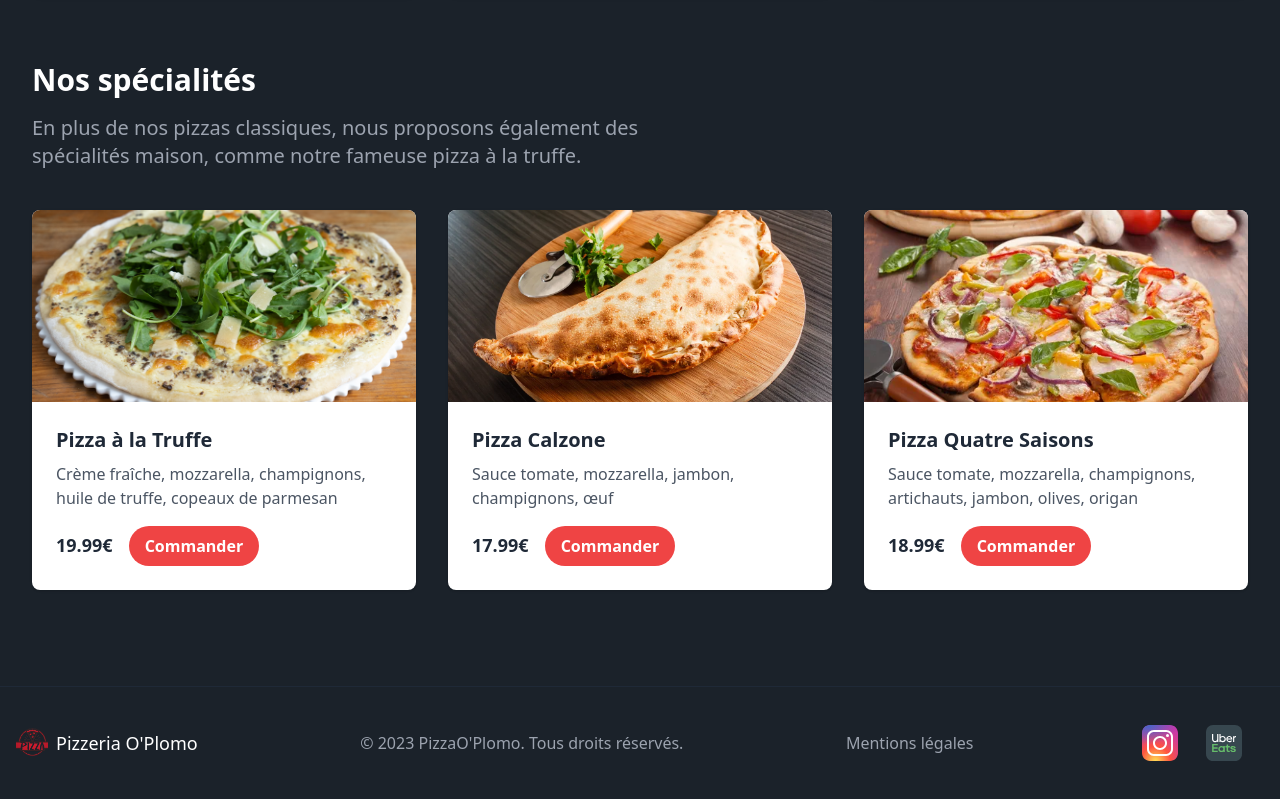
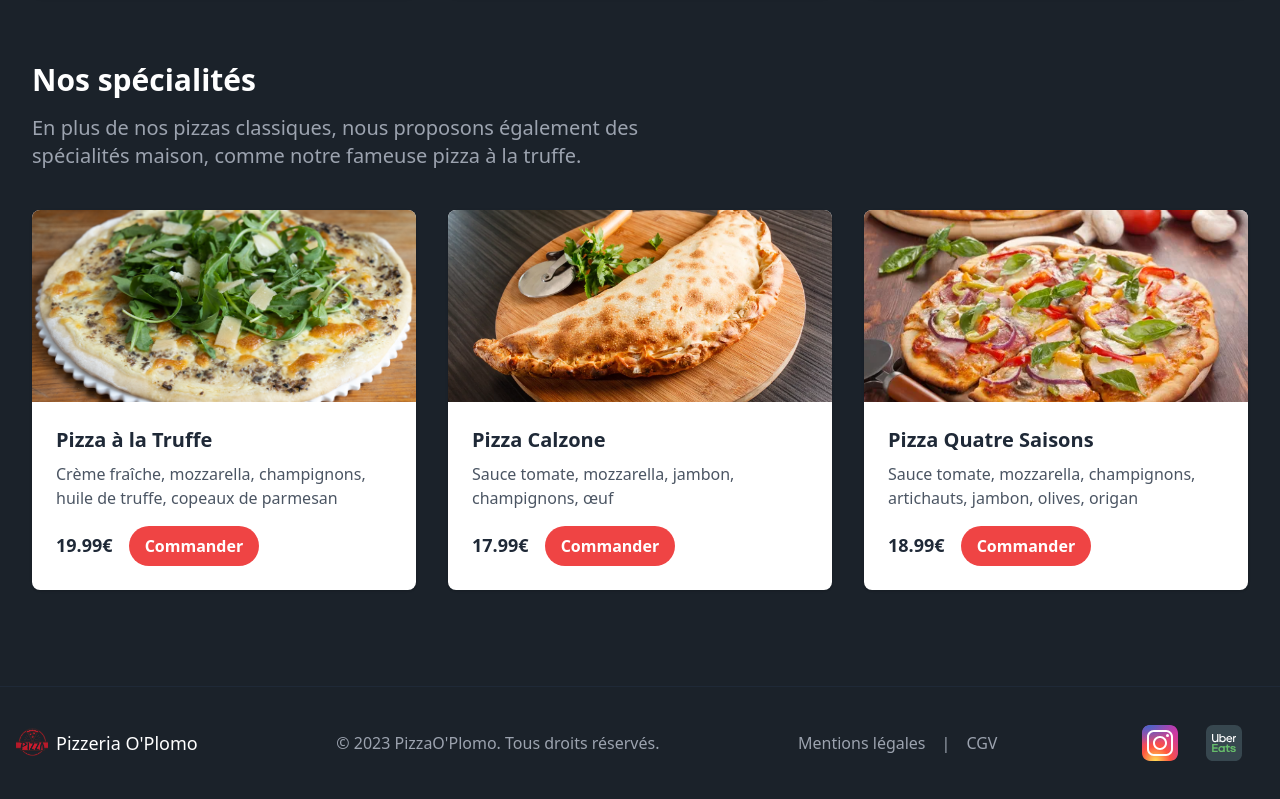
Before and after one commit to PizzaOPlomo/Front-PizzaOPlomo, an Angular app: page / in a window 1280 px wide. Shown: the part 1832-2631 px from the top of the page. Built offline with nearby package versions, Linux system fonts and the light colour scheme.

Commit message:
Added cgv

```diff
--- a/src/app/components/include/footer/footer.component.html
+++ b/src/app/components/include/footer/footer.component.html
@@ -10,7 +10,17 @@
         <p class="text-gray-400">© 2023 PizzaO'Plomo. Tous droits réservés.</p>
       </div>
       <div>
-        <a href="assets/legal.pdf" class="text-gray-400 hover:text-white">Mentions légales</a>
+        <ul class="flex space-x-4">
+          <li>
+            <a href="assets/legal.pdf" class="text-gray-400 hover:text-white">Mentions légales</a>
+          </li>
+          <li>
+            <p>|</p>
+          </li>
+          <li>
+            <a href="assets/cgv.pdf" class="text-gray-400 hover:text-white">CGV</a>
+          </li>
+        </ul>
       </div>
       <div class="flex mt-4 md:mt-0">
         <a href="#" class="text-gray-400 hover:text-white mr-4">
```
Also changed, not shown: 1 other file (tests, documents, lock files or other folders).
